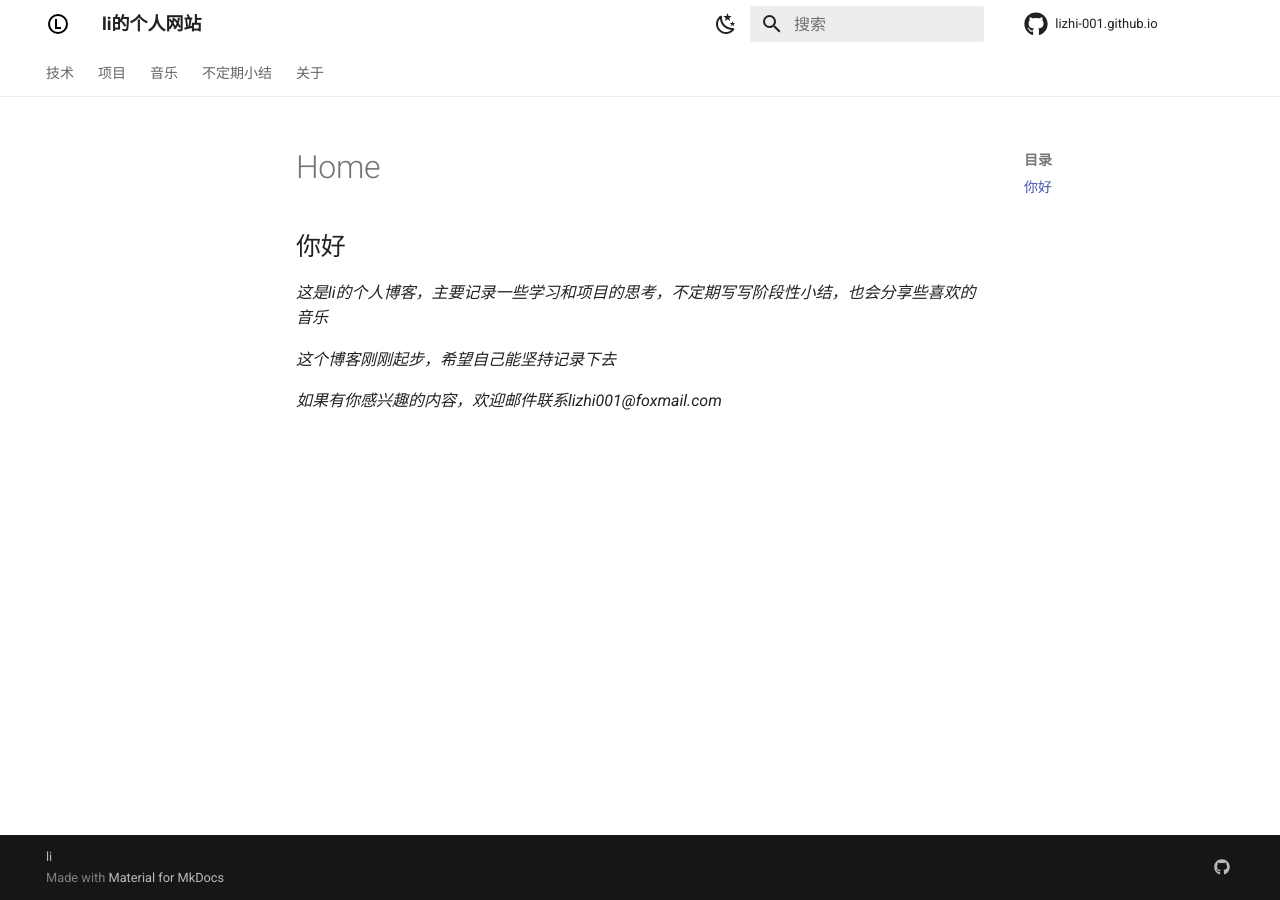
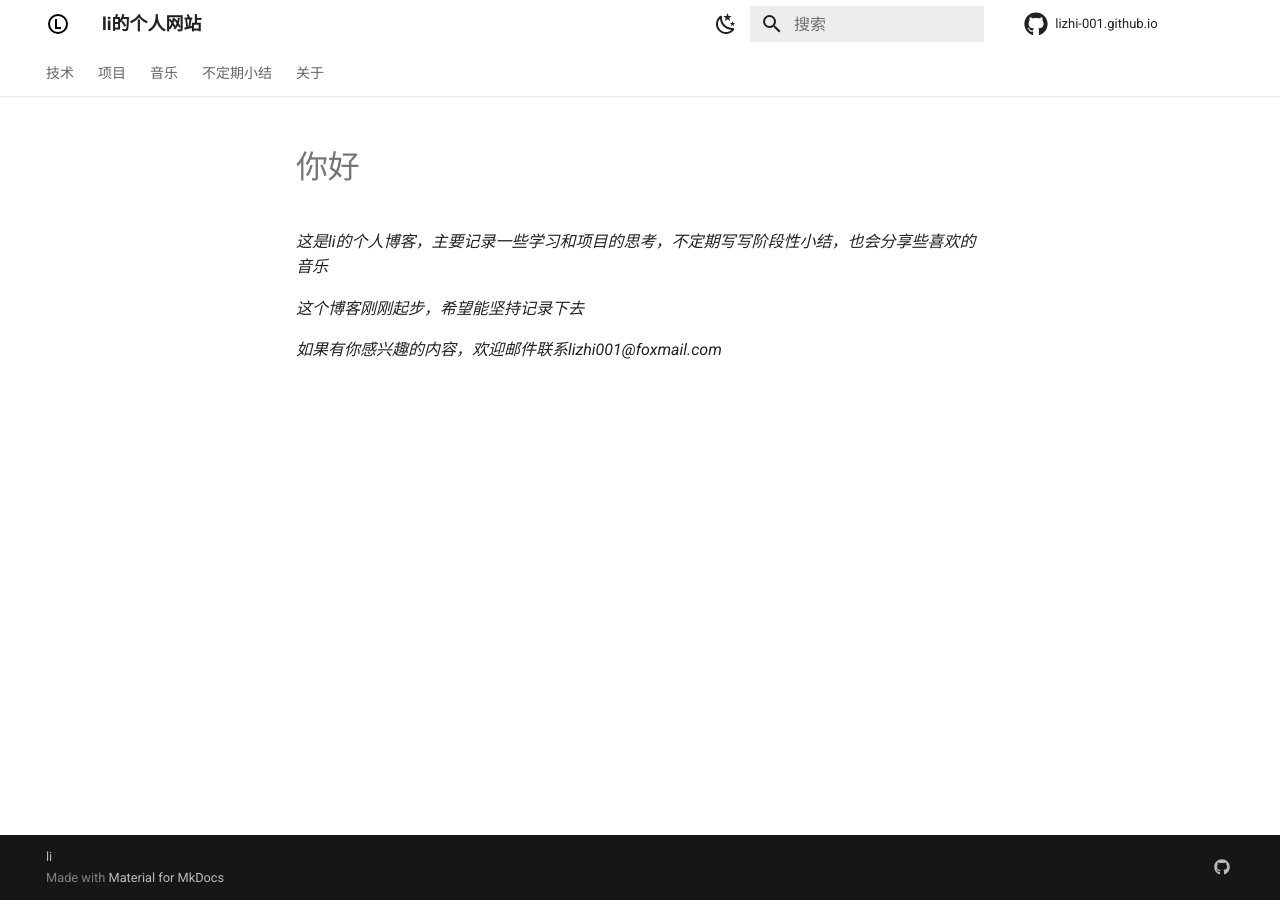
Before and after one commit to lizhi-001/li-zhi.github.io, an MkDocs documentation site: the page built from docs/index.md, in a window 1280 px wide. Built offline with MkDocs 1.6.1 and Material for MkDocs 9.7.7, drawn with Linux system fonts in a browser that asks for light colours.

Commit message:
catalog2

```diff
--- a/docs/index.md
+++ b/docs/index.md
@@ -1,7 +1,7 @@
-## 你好
+# 你好
 
 *这是li的个人博客，主要记录一些学习和项目的思考，不定期写写阶段性小结，也会分享些喜欢的音乐*
 
-*这个博客刚刚起步，希望自己能坚持记录下去*
+*这个博客刚刚起步，希望能坚持记录下去*
 
 *如果有你感兴趣的内容，欢迎邮件联系lizhi001@foxmail.com*
```
